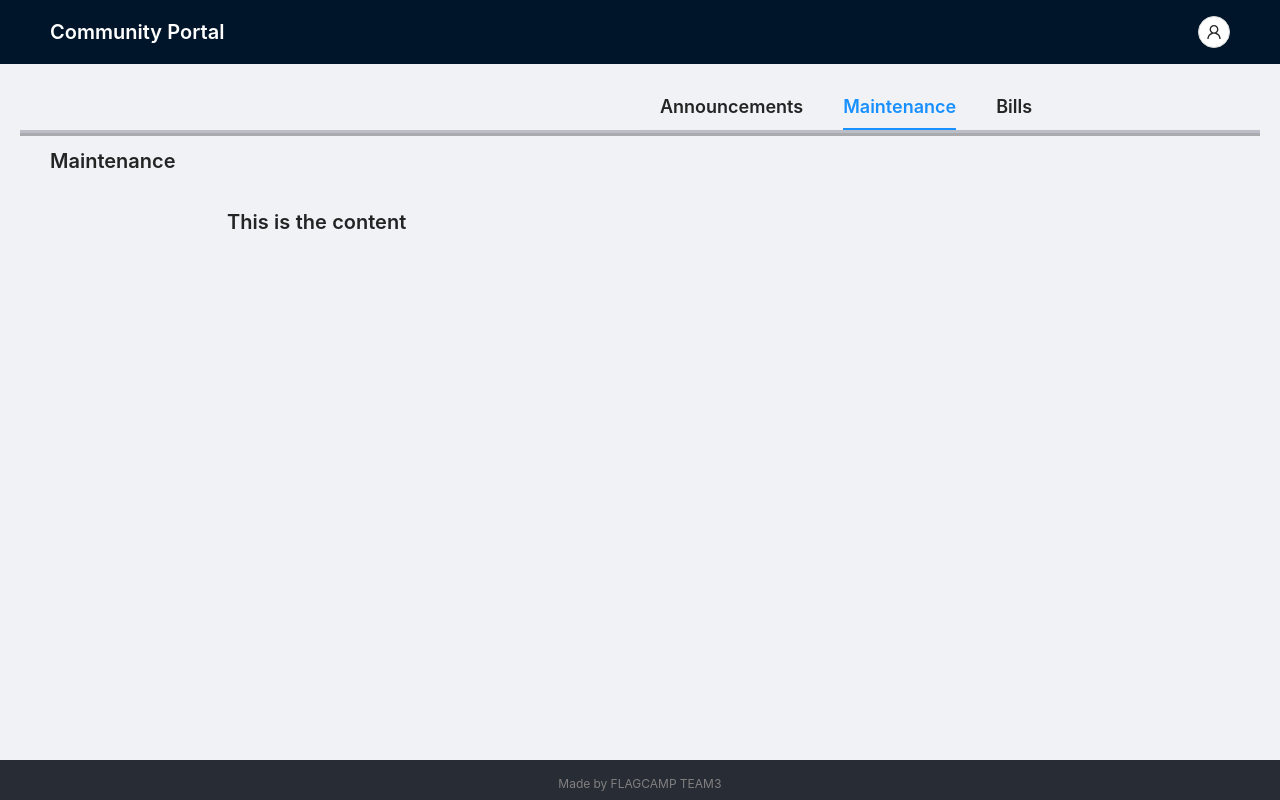
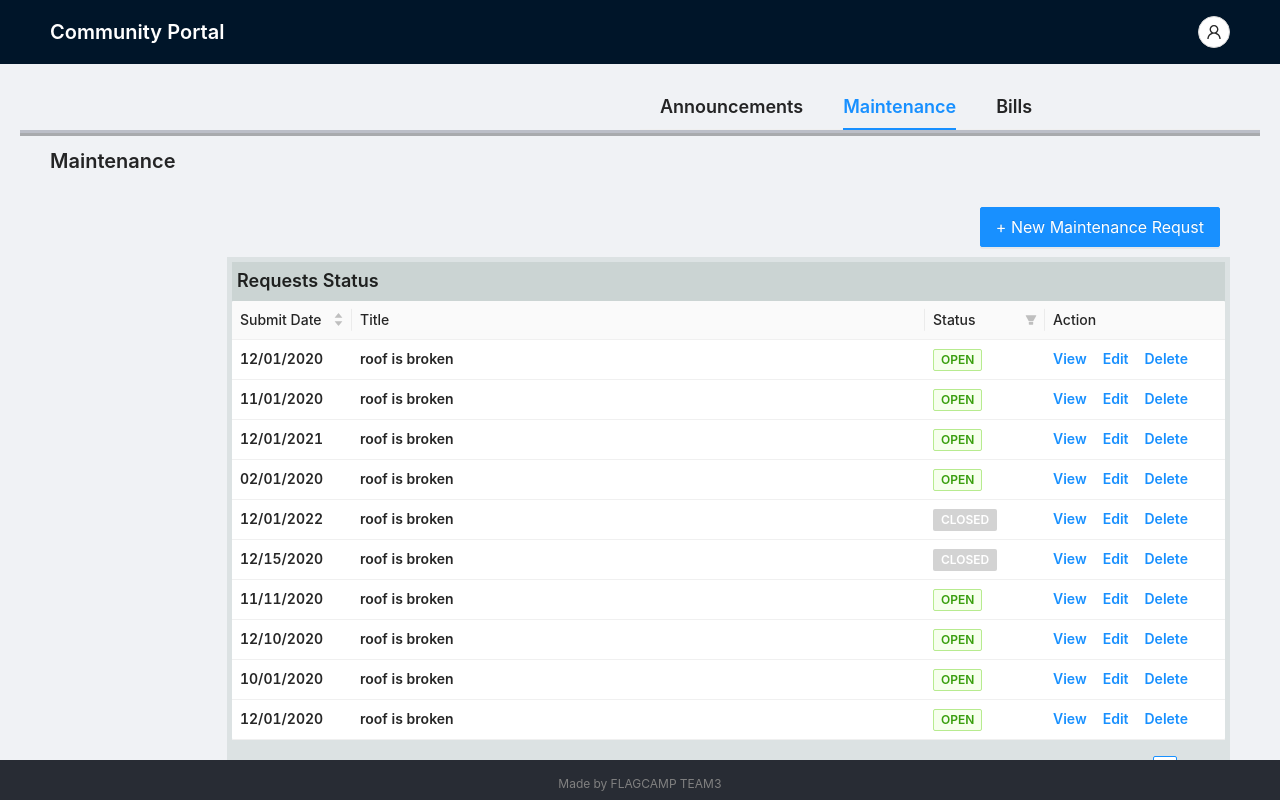
Before and after one commit to dianawu5/portalfe, a React (Create React App) app: page / in a window 1280 px wide. Both pictures are taken after a click on the item "Maintenance". Built offline with nearby package versions, Linux system fonts and the light colour scheme.

Commit message:
Issert a table to Maintenance.js

```diff
--- a/src/components/Maintenance.js
+++ b/src/components/Maintenance.js
@@ -1,12 +1,173 @@
+import { Button, Space, Table, Tag } from 'antd';
+// to define each column
+const columns = [
+    {
+      title: 'Submit Date',
+      dataIndex: 'date',
+      key: 'date',
+      width: 120,
+      sorter: (a, b) => a.date - b.date,
+    },
+    {
+      title: 'Title',
+      dataIndex: 'title',
+      key: 'title',
+
+    },
+    {
+      title: 'Status',
+      key: 'status',
+      dataIndex: 'status',
+      width: 120,
+      filters:[
+        {
+            text: "open",
+            value:"open",
+
+        },
+        {
+            text:"closed",
+            value:"closed",
+        },
+      ],
+      onFilter: (value, record) => record.status.indexOf(value) === 0,
+
+      render: (_, { status }) => (
+        <>
+          {status.map((recordStatus) => {
+            let color = recordStatus === 'open' ? 'green' : 'lightgrey';
+
+
+            return (
+              <Tag color={color} key={recordStatus}>
+                {recordStatus.toUpperCase()}
+              </Tag>
+            );
+          })}
+        </>
+      ),
+    },
+    {
+      title: 'Action',
+      key: 'action',
+      width: 180,
+
+      render: () => (
+        <Space size="middle">
+          <a>View</a>
+          <a>
+            <Space>
+              Edit
+            </Space>
+          </a>
+          <a>
+            <Space>
+              Delete
+            </Space>
+          </a>
+        </Space>
+      ),
+    },
+  ];
+
+  // This is a fake data list for testing only. Need to contact backend and make sure the status is string[] type
+const data=[
+    {
+      title:"roof is broken",
+      date:"12/01/2020",
+      description: "The roof is somehow broken. Please fix it.",
+      status:['open'],
+    },
+    {
+        title:"roof is broken",
+      date:"11/01/2020",
+      description: "The roof is somehow broken. Please fix it.",
+      status:['open'],
+    },
+    {
+     title:"roof is broken",
+      date:"12/01/2021",
+      description: "The roof is somehow broken. Please fix it.",
+      status:['open'],
+    },
+    {
+        title:"roof is broken",
+      date:"02/01/2020",
+      description: "The roof is somehow broken. Please fix it.",
+      status:['open'],
+    },
+    {
+        title:"roof is broken",
+      date:"12/01/2022",
+      description: "The roof is somehow broken. Please fix it.",
+      status:['closed'],
+    },
+    {
+        title:"roof is broken",
+      date:"12/15/2020",
+      description: "The roof is somehow broken. Please fix it.",
+      status:['closed'],
+    },
+    {
+        title:"roof is broken",
+        date:"11/11/2020",
+        description: "The roof is somehow broken. Please fix it.",
+        status:['open'],
+      },
+      {
+          title:"roof is broken",
+        date:"12/10/2020",
+        description: "The roof is somehow broken. Please fix it.",
+        status:['open'],
+      },
+      {
+       title:"roof is broken",
+        date:"10/01/2020",
+        description: "The roof is somehow broken. Please fix it.",
+        status:['open'],
+      },
+      {
+          title:"roof is broken",
+        date:"12/01/2020",
+        description: "The roof is somehow broken. Please fix it.",
+        status:['open'],
+      },
+      {
+          title:"roof is broken",
+        date:"12/01/2020",
+        description: "The roof is somehow broken. Please fix it.",
+        status:['closed'],
+      },
+      {
+          title:"roof is broken",
+        date:"12/01/2020",
+        description: "The roof is somehow broken. Please fix it.",
+        status:['closed'],
+      },
+];
+
+
 const Maintenance = () => {
 
     return(
         <div>
-            <div style={{ fontSize: 20, fontWeight: 600,paddingBottom:"30px" }}>
+            <div style={{ fontSize: 20, fontWeight: 600,paddingBottom:"20px" }}>
             Maintenance
             </div>
             <div style={{ fontSize: 20, fontWeight: 600,paddingLeft:"15%" }}>
-                This is the content
+
+                <div style={{padding: "10px"}} align="end">
+                <Button type="primary" size="large">
+                + New Maintenance Requst
+                </Button>
+                </div>
+                <div style={{ padding:"5px",backgroundColor:"rgba(55, 88, 70,.1)"}}>
+                    <div style={{ fontSize: 18, fontWeight: 600,padding:"5px",backgroundColor:"rgba(55, 88, 70,.1)"}}
+                    >
+                        Requests Status
+                    </div>
+                    <Table columns={columns} dataSource={data} size="small"/>
+                </div>
             </div>
         </div>
     );
```
